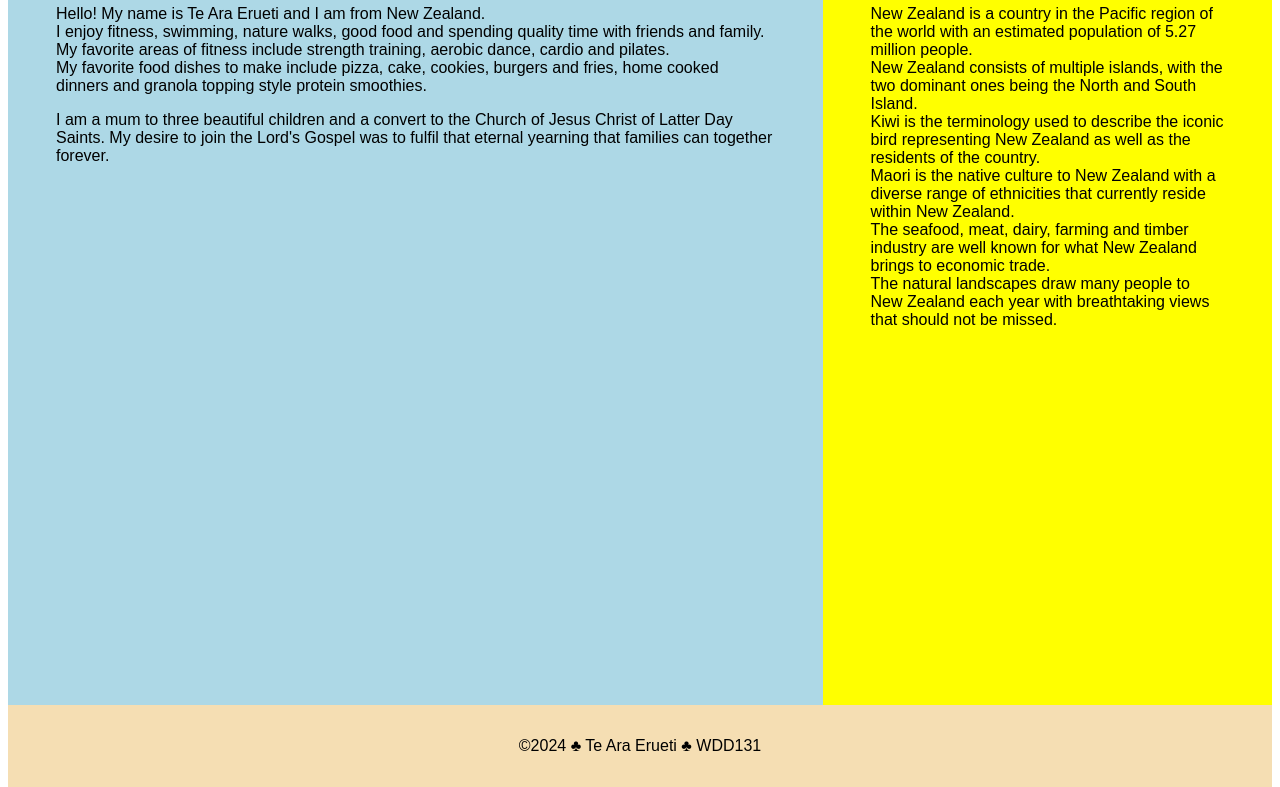
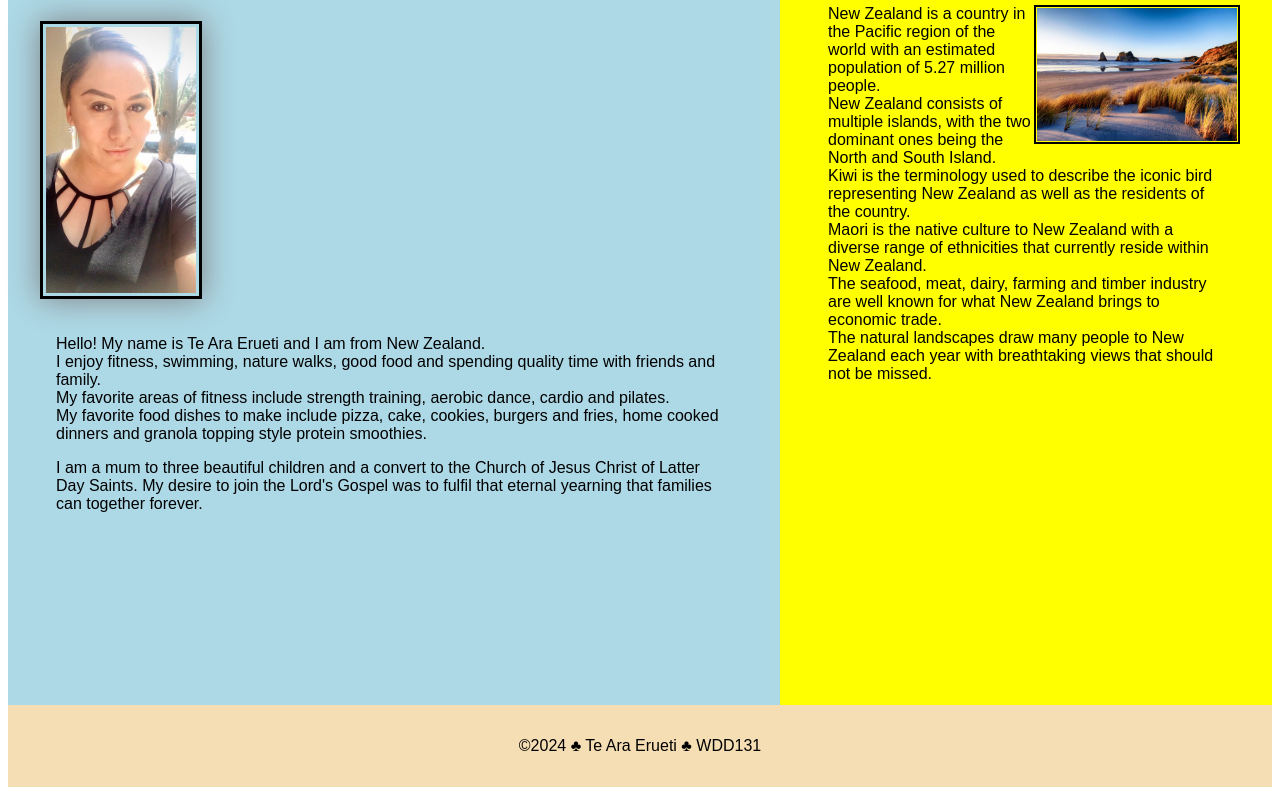
Before and after one commit to TeAraErueti/wdd131, a plain HTML site: page week01/basic-layout.html in a window 1280 px wide. Shown: the part 285-1072 px from the top of the page. Drawn offline with Linux system fonts and the light colour scheme.

Commit message:
changes updated

```diff
--- a/week01/basic-layout.html
+++ b/week01/basic-layout.html
@@ -24,7 +24,7 @@
     <div class="left-side">
 
         <h2>Te Ara Erueti</h2>
-
+        <img src="images/profile.jpg" alt="Hello, my name is Te Ara Erueti" width="200">
         <p>Hello! My name is Te Ara Erueti and I am from New Zealand.<br>
             I enjoy fitness, swimming, nature walks, good food and spending quality time with friends and family.<br>
             My favorite areas of fitness include strength training, aerobic dance, cardio and pilates.<br>
@@ -37,7 +37,7 @@
     <div class="right-side">
 
         <h2>New Zealand</h2>
-
+        <img src="images/nz.jpg" alt="NZ Beach">
         <p>New Zealand is a country in the Pacific region of the world with an estimated population of 5.27 million people.<br>
            New Zealand consists of multiple islands, with the two dominant ones being the North and South Island.<br>
            Kiwi is the terminology used to describe the iconic bird representing New Zealand as well as the residents of the country.<br>
--- a/week01/styles/layout.css
+++ b/week01/styles/layout.css
@@ -45,10 +45,27 @@ body {
     grid-column: 1 / 3;
   }
 
+  .left-side img{
+    width: 150px;
+    height: auto;
+    border: 3px solid black;
+    padding: 3px;
+    box-shadow: 0 0 30px gray;
+    float: top;
+    margin: 1rem auto;
+  }
 
   .right-side {
     background: yellow;
     grid-column: 3 / 4;
+  }
+
+  .right-side img {
+    width: 200px;
+    height: auto;
+    padding: 1px;
+    border: 2px solid black;
+    float: right;
   }
 
   p{
```
Also changed, not shown: week01/images/nz.jpg (added), week01/images/profile.jpg (added).
